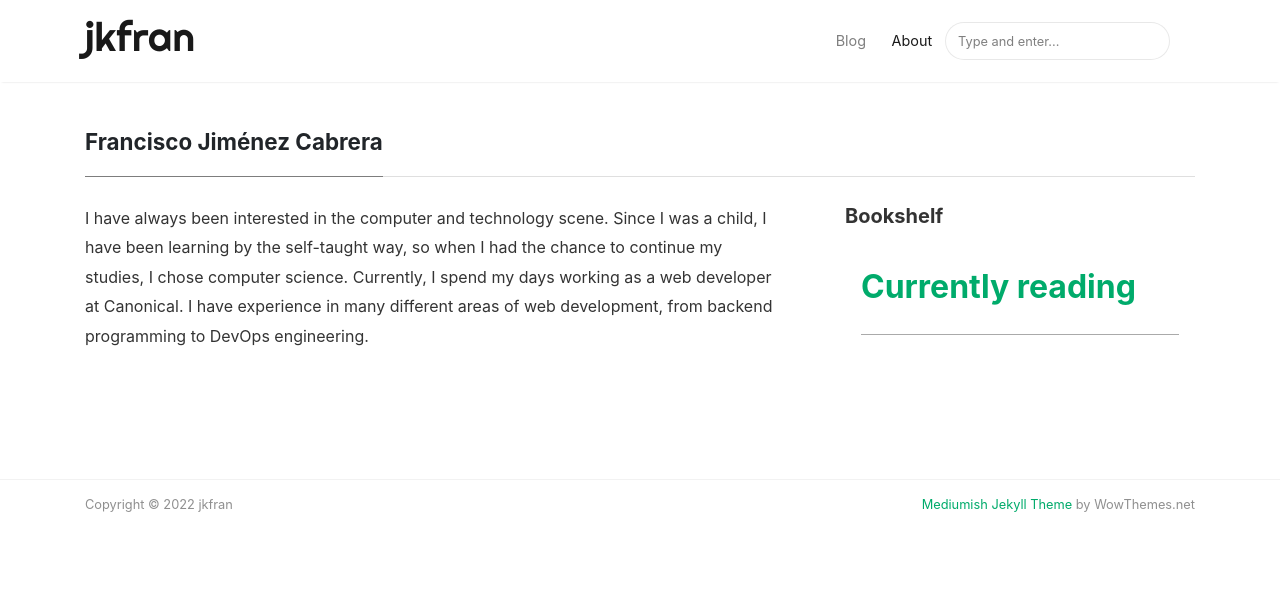
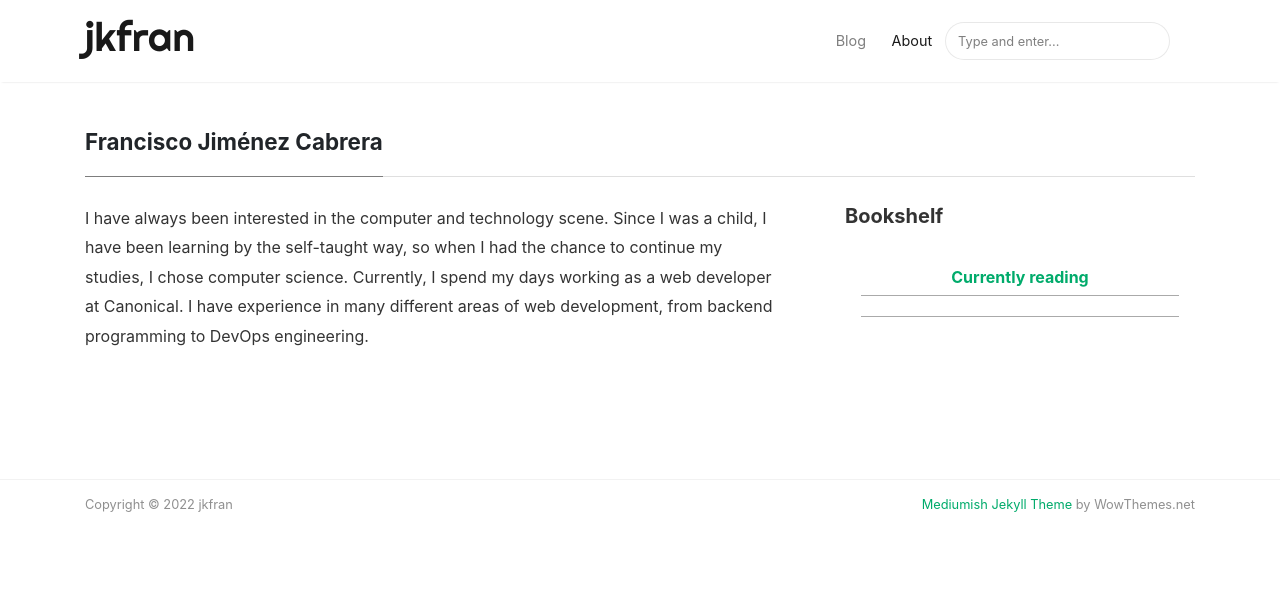
Before and after one commit to jkfran/jkfran.com, a Jekyll site: the page built from _pages/about.md, in a window 1280 px wide. Shown: the top 597 px of the page. Built offline with Jekyll 4.4.1, drawn with Linux system fonts in a browser that asks for light colours; nearby versions of some CDN libraries; grey boxes are pictures that could not be loaded.

Commit message:
Update screen.css

```diff
--- a/assets/css/screen.css
+++ b/assets/css/screen.css
@@ -900,7 +900,7 @@ div[class^='gr_custom_container_'] {
   padding: 1rem 1rem;
 }
 
-div[class^='gr_custom_header_'] {
+h2[class^='gr_custom_header_'] {
   border-bottom: 1px solid #aaa;
   width: 100%;
   padding-bottom: 0.5rem;
```
